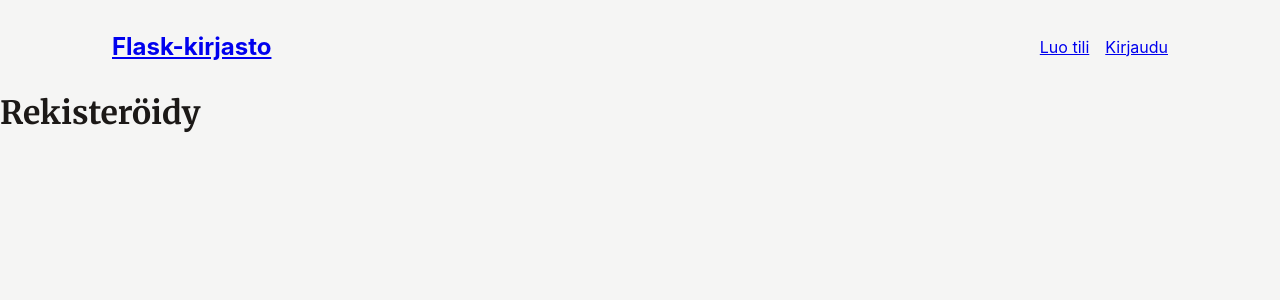
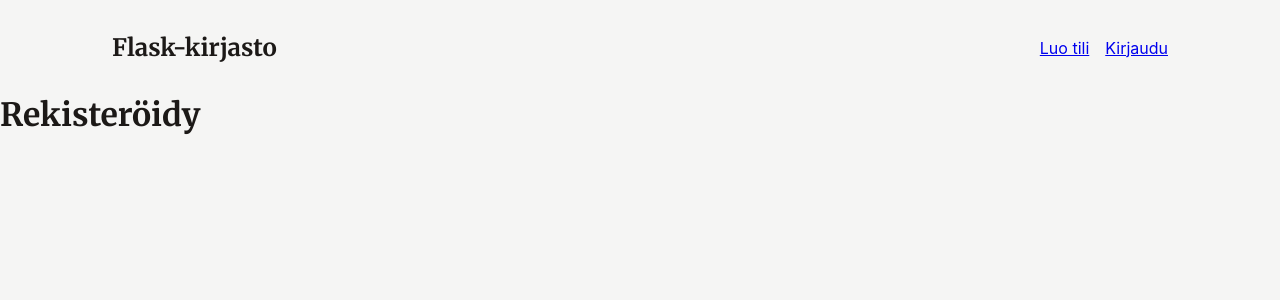
Before and after one commit to anttikivi/flask-library, a Flask app: page /luo-tili/ in a window 1280 px wide. Shown: the top 300 px of the page. Run offline with Flask 3, Linux system fonts and the light colour scheme; some web fonts are replaced.

Commit message:
fix: fix the site title font and color on pages other than the home page

```diff
--- a/static/main.css
+++ b/static/main.css
@@ -124,7 +124,19 @@ h6 {
 .main-header h1,
 .main-header a.title {
   font-weight: bold;
+  font-family: var(--font-serif);
   font-size: 1.5rem;
+  text-decoration: none;
+}
+
+.main-header a.title {
+  color: var(--color-gray-900);
+}
+
+@media (prefers-color-scheme: dark) {
+  .main-header a.title {
+    color: var(--color-gray-100);
+  }
 }
 
 .main-header a.title:hover,
```
